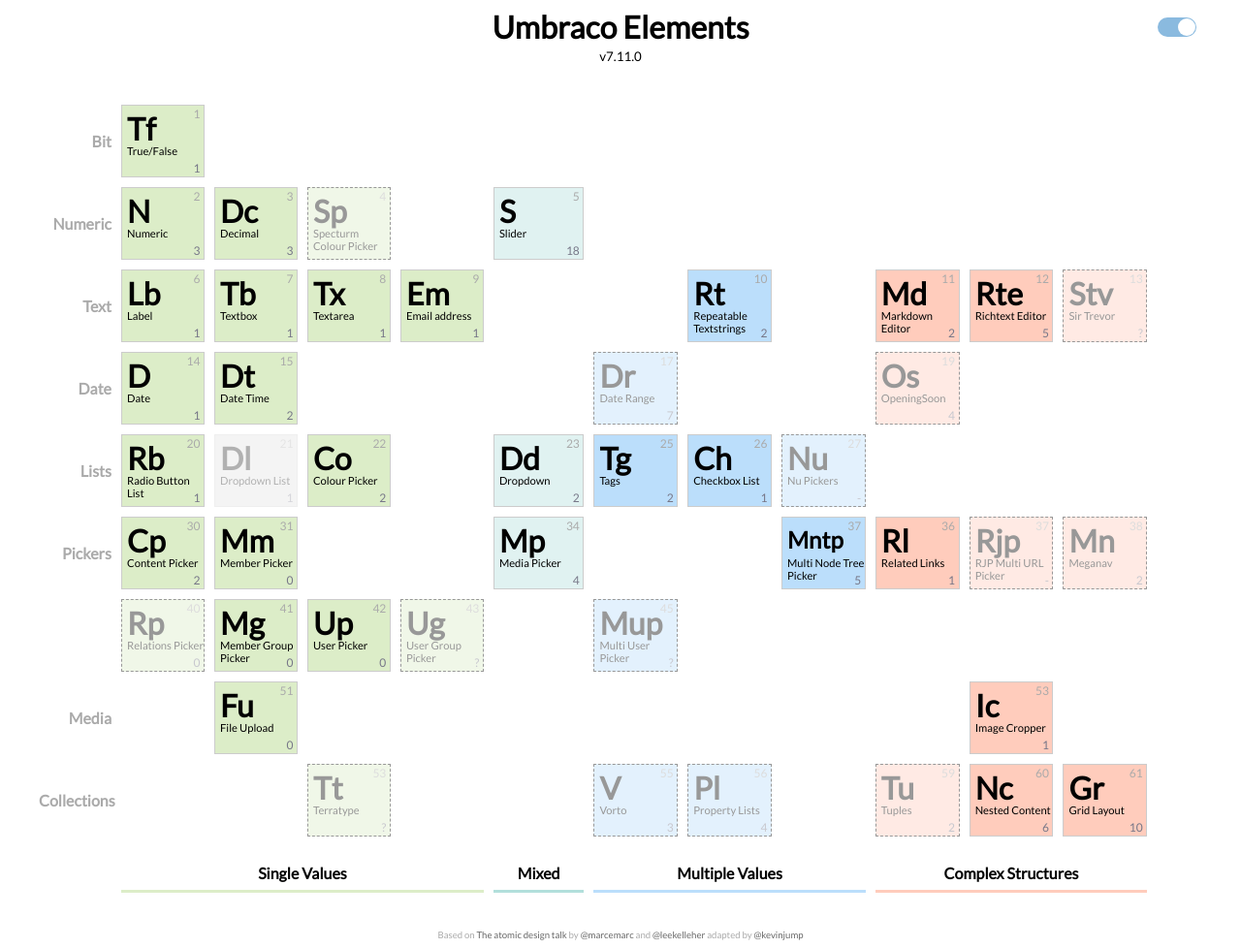
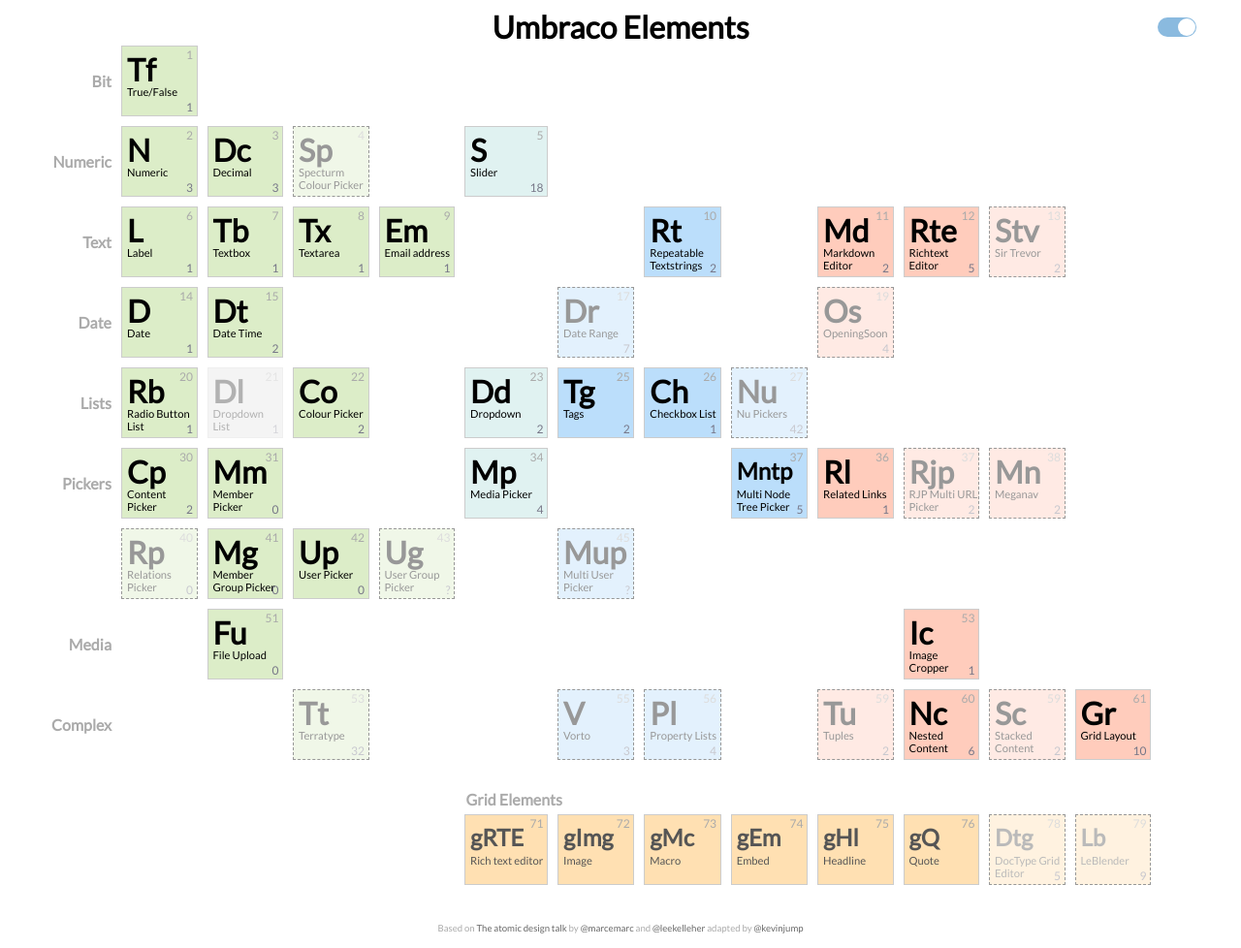
Before and after one commit to KevinJump/umbracoPeriodic, a plain HTML site: page index.html in a window 1280 px wide. Shown: the whole page at 97% size. Drawn offline with Linux system fonts and the light colour scheme.

Commit message:
grid list

```diff
--- a/grid.css
+++ b/grid.css
@@ -17,8 +17,8 @@ body {
 .element-table {
     display: grid;
     grid-gap: 10px;
-    grid-template-columns: 1fr 8fr 2fr 6fr 6fr 1fr;
-    grid-template-rows: 2em repeat(9, 75px) 3em;
+    grid-template-columns: 1fr 8fr 2fr 6fr 8fr 1fr;
+    grid-template-rows: repeat(9, 73px);
     max-width: 1200px;
     margin: 0 auto;
 }
@@ -53,7 +53,7 @@ div.heading {
 }
 
 .element-table>.complex-group {
-    grid-template-columns: repeat(3, 1fr);
+    grid-template-columns: repeat(4, 1fr);
     grid-column-start: 5;
 }
 
@@ -146,6 +146,10 @@ div.heading {
     grid-column-start: 3;
 }
 
+.grid-fourth {
+    grid-column-start: 4;
+}
+
 .element-table .last-row {
     font-weight: 700;
     text-align: center;
@@ -173,36 +177,52 @@ div.heading {
 
 /* */
 
-.grid-table {
-    display: none;
-    /* grid table is off */
-    /*    display: grid; */
-    border: 1px solid #eee;
-    background-color: #eee;
-    padding: 1em 0;
-    grid-gap: 10px;
-    grid-template-columns: 1fr 22fr 1fr;
-    grid-template-rows: 75px;
-    max-width: 1200px;
-    margin: 1em auto;
+.grid-gap {
+    grid-column: 1 / span 4;
+    height: 20px;
+    justify-content: flex-end;
+    padding-top: 1em;
+    font-weight:700;
+    color: #aaa;
+    grid-template-columns: repeat(9, 1fr);
+    grid-gap: 0px !important;
 }
 
-.grid-table>div {
-    display: grid;
-    grid-gap: 10px;
+.element-table>div.grid-gap>div {
+    grid-column: 6 / span 2;
+    border: none;
+    color: #aaa;
+    padding-left: 0;
 }
 
-.grid-table .grid-row {
-    grid-template-columns: repeat(11, 1fr);
+.element-table>.grid-row>div, .element-table>.grid-row>a {
+    background-color: #ffe0b2;
+    color: #555;
 }
 
-.grid-table .grid-row>div {
-    background-color: #ffe0b2;
+.grid-row .label {
+    font-size: 1.5em;
+    line-height: 1.5;
 }
 
-.grid-table .label {
-    font-size: 1.5em;
-    line-height: 1.5;
+.grid-row>div.heading {
+    background-color: transparent;
+    border: none;
+    color: #aaa;
+}
+
+
+
+.four-col {
+    grid-template-columns: repeat(4, 1fr);
+}
+
+.one-col {
+    grid-template-columns: 1fr;
+}
+
+.three-col {
+    grid-template-columns: repeat(3, 1fr);
 }
 
 /* header */
--- a/index.html
+++ b/index.html
@@ -13,18 +13,17 @@
 <body>
     <div class="table-heading">
         <h1>Umbraco Elements</h1>
-        <small>v7.11.0</small>
         <section class="slider-checkbox" title="show/hide non-core elements">
-                <input type="checkbox" id="toggle" checked/>
-                <label class="label" for="toggle"></label>
+            <input type="checkbox" id="toggle" checked/>
+            <label class="label" for="toggle"></label>
         </section>
-        </div>
+    </div>
 
 
     <div class="element-table">
+        <!--
         <div class="heading"></div>
         <div class="col-headers">
-            <!--
             <div>1</div>
             <div>2</div>
             <div>3</div>
@@ -35,8 +34,10 @@
             <div>8</div>
             <div>9</div>
             <div>10</div>
-            <div>11</div> -->
+            <div>11</div>
         </div>
+        -->
+
         <!-- bit group -->
         <div class="heading">
             Bit
@@ -83,7 +84,7 @@
         <div class="heading">Text</div>
         <div class="simple-group">
             <div>
-                <div class="label">Lb</div>
+                <div class="label">L</div>
                 <div class="title">Label</div>
                 <span class="weight">1</span>
                 <span class="number">6</span>
@@ -131,7 +132,7 @@
             <a class="non-core" href="https://our.umbraco.com/projects/backoffice-extensions/sir-trevor/" target="_blank">
                 <div class="label">Stv</div>
                 <div class="title">Sir Trevor</div>
-                <span class="weight">?</span>
+                <span class="weight">2</span>
                 <span class="number">13</span>
             </a>
         </div>
@@ -217,7 +218,7 @@
             <a class="non-core" href="https://our.umbraco.com/projects/backoffice-extensions/nupickers/" target="_blank">
                 <div class="label">Nu</div>
                 <div class="title">Nu Pickers</div>
-                <span class="weight">-</span>
+                <span class="weight">42</span>
                 <span class="number">27</span>
             </a>
         </div>
@@ -264,7 +265,7 @@
             <a class="non-core" target="_blank" href="https://our.umbraco.com/projects/backoffice-extensions/multi-url-picker/">
                 <div class="label">Rjp</div>
                 <div class="title">RJP Multi URL Picker</div>
-                <span class="weight">-</span>
+                <span class="weight">2</span>
                 <span class="number">37</span>
             </a>
             <a class="non-core" target="_blank" href="https://our.umbraco.com/projects/website-utilities/meganav/">
@@ -297,7 +298,7 @@
                 <span class="number">42</span>
             </div>
             <!-- this doesn't exist (yet) -->
-            <div class="non-core">
+            <div class="non-core" title="this one doesn't actually exist? - should it?">
                 <div class="label">Ug</div>
                 <div class="title">User Group Picker</div>
                 <span class="weight">?</span>
@@ -336,13 +337,13 @@
 
 
         <!-- collections -->
-        <div class="heading">Collections</div>
+        <div class="heading">Complex</div>
         <div class="simple-group">
             <a class="non-core grid-third" target="_blank" href="https://our.umbraco.com/projects/backoffice-extensions/terratype/">
                 <div class="label">Tt</div>
                 <div class="title">Terratype</div>
                 <div class="number">53</div>
-                <div class="weight">?</div>
+                <div class="weight">32</div>
             </a>
         </div>
         <div class="multi-group">
@@ -352,7 +353,6 @@
                 <span class="number">55</span>
                 <span class="weight">3</span>
             </a>
-
 
             <a class="non-core" target="_blank" href="https://github.com/umco/umbraco-property-list">
                 <div class="label">Pl</div>
@@ -374,6 +374,12 @@
                 <span class="weight">6</span>
                 <span class="number">60</span>
             </div>
+            <a class="non-core" target="_blank" href="https://github.com/umco/umbraco-tuple">
+                <div class="label">Sc</div>
+                <div class="title">Stacked Content</div>
+                <span class="weight">2</span>
+                <span class="number">59</span>
+            </a>
             <div>
                 <div class="label">Gr</div>
                 <div class="title">Grid Layout</div>
@@ -382,6 +388,7 @@
             </div>
         </div>
 
+        <!--
         <div class="simple-group last-row">
             Single Values
         </div>
@@ -394,57 +401,71 @@
         <div class="complex-group last-row">
             Complex Structures
         </div>
-    </div>
-    <div class="grid-table">
-        <div class="heading">
-            Grid
+        -->
+
+        <div class="grid-gap">
+            <div>Grid Elements</div>
         </div>
 
-        <div class="grid-row">
-
+        <div class="heading"></div>
+        <div class="grid-row four-col">
+        </div>
+        <div class="grid-row one-col">
             <div>
                 <div class="label">gRTE</div>
                 <div class="title">Rich text editor</div>
+                <div class="number">71</div>
             </div>
-
+        </div>
+        <div class="grid-row three-col">
             <div>
                 <div class="label">gImg</div>
                 <div class="title">Image</div>
+                <div class="number">72</div>
             </div>
             <div>
                 <div class="label">gMc</div>
                 <div class="title">Macro</div>
+                <div class="number">73</div>
             </div>
             <div>
                 <div class="label">gEm</div>
                 <div class="title">Embed</div>
+                <div class="number">74</div>
             </div>
+        </div>
+        <div class="grid-row four-col">
             <div>
                 <div class="label">gHl</div>
                 <div class="title">Headline</div>
+                <div class="number">75</div>
             </div>
             <div>
-                <div class="label">qQ</div>
+                <div class="label">gQ</div>
                 <div class="title">Quote</div>
+                <div class="number">76</div>
             </div>
-
-            <div class="non-core">
+            <a class="non-core" href="https://our.umbraco.com/projects/backoffice-extensions/doc-type-grid-editor/" target="_blank">
                 <div class="label small">Dtg</div>
                 <div class="title">DocType Grid Editor</div>
-                <span class="weight">?</span>
-                <span class="number">71</span>
-            </div>
-            <div class="non-core">
+                <span class="weight">5</span>
+                <span class="number">78</span>
+            </a>
+            <a class="non-core" href="https://our.umbraco.com/projects/backoffice-extensions/leblender/" target="_blank">
                 <div class="label">Lb</div>
                 <div class="title">LeBlender</div>
-                <span class="weight">?</span>
-                <span class="number">72</span>
-            </div>
+                <span class="weight">9</span>
+                <span class="number">79</span>
+            </a>
         </div>
     </div>
     <div class="credits">
-        Based on <a href="http://tooorangey.co.uk/posts/the-lee-and-marc-show-atomic-design-in-umbraco/">The atomic design talk</a> by <a href="http://twitter.com/marcemarc" target="_blank">@marcemarc</a> and <a href="http://twitter.com/leekelleher" target="_blank">@leekelleher</a>
-        adapted by <a href="http://twitter.com/kevinjump/" target="_blank">@kevinjump</a>
+        Based on
+        <a href="http://tooorangey.co.uk/posts/the-lee-and-marc-show-atomic-design-in-umbraco/">The atomic design talk</a> by
+        <a href="http://twitter.com/marcemarc" target="_blank">@marcemarc</a> and
+        <a href="http://twitter.com/leekelleher" target="_blank">@leekelleher</a>
+        adapted by
+        <a href="http://twitter.com/kevinjump/" target="_blank">@kevinjump</a>
     </div>
 
     <script src="grid.js"></script>
```
